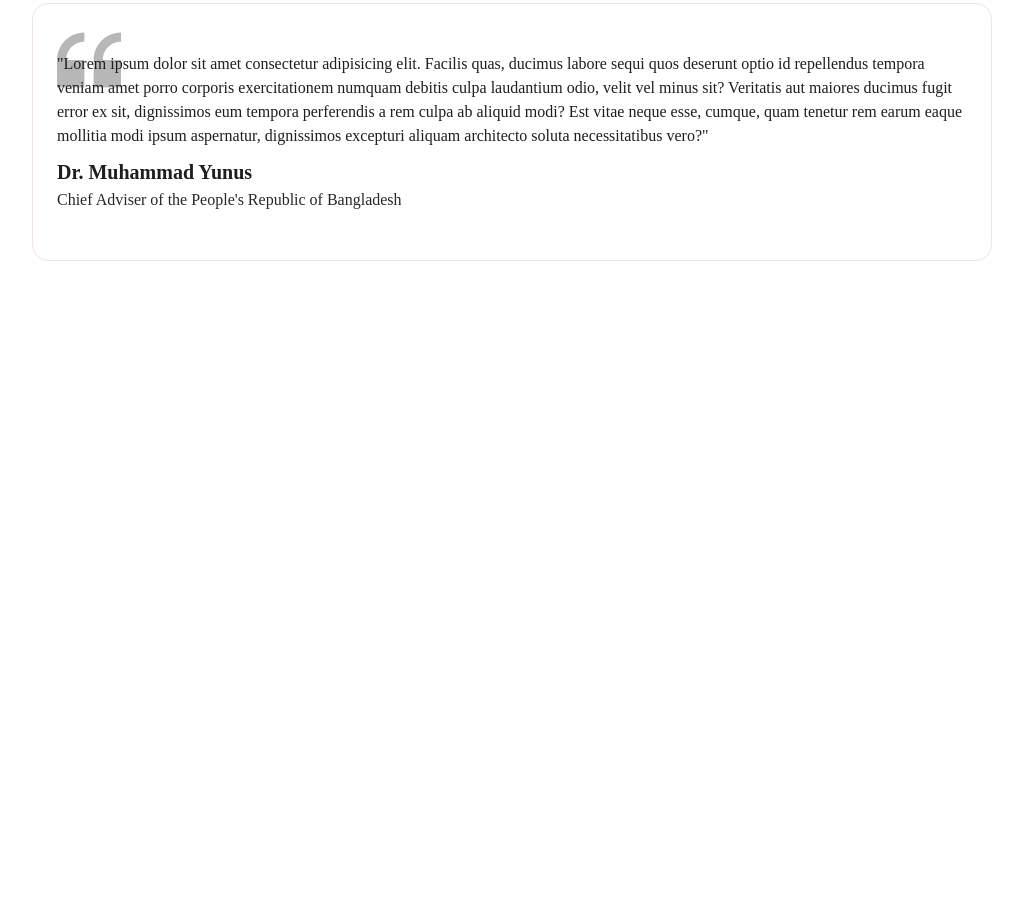
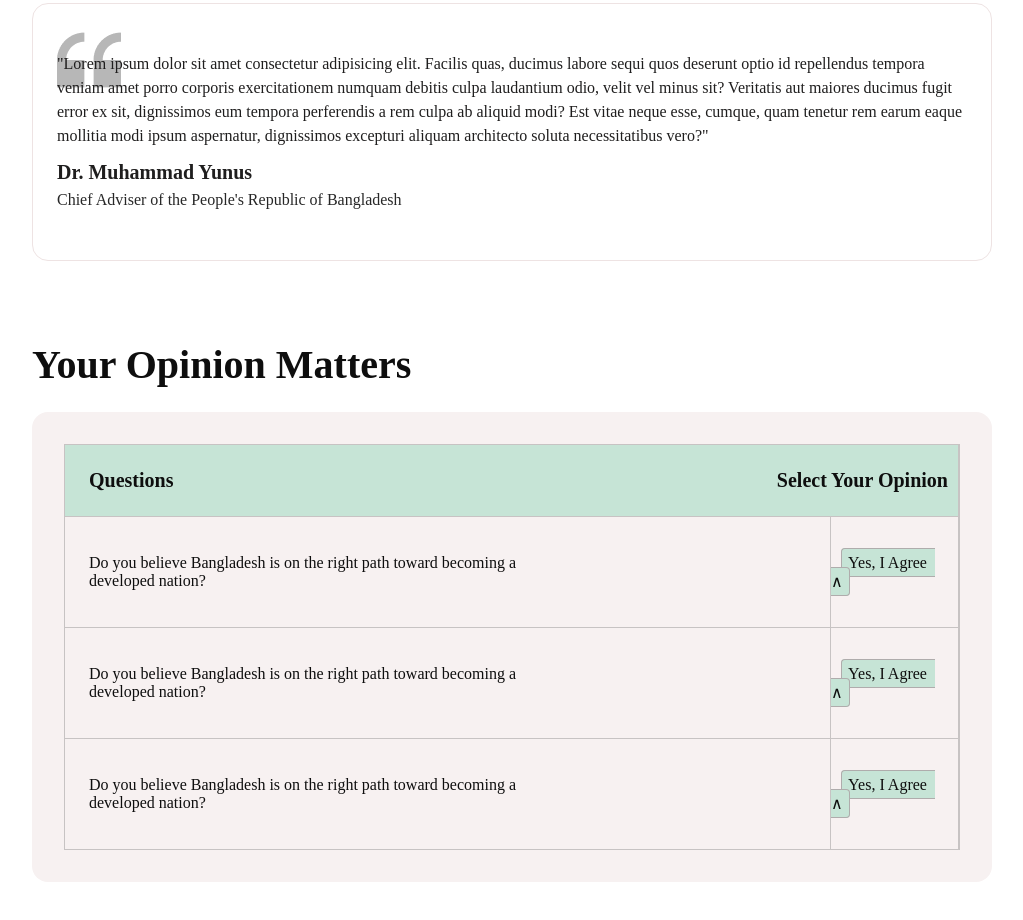
Before and after one commit to Mithun-Roy-Hash/Asignment-1, a plain HTML site: page index.html in a window 1280 px wide. Shown: the part 1835-2755 px from the top of the page, without its empty margins (128-1151 px from the left). Before the commit the page ends 2176 px from the top, so only its background shows below. Drawn offline with Linux system fonts and the light colour scheme.

Commit message:
add opinion section

```diff
--- a/index.html
+++ b/index.html
@@ -140,6 +140,53 @@
 
 
 
+        <!-- opinion section start here -->
+
+        <section class="opinion-container">
+            <h2 class="all-page-title">Your Opinion Matters</h2>
+            <div class="opinion-table">
+                 <table>
+                    <thead>
+                        <tr>
+                            <th colspan="2" style="background-color: #C6E4D6;">
+                                <div class="table-heading">
+                                    <span class="opinion-title" style="margin-left: 24px;">Questions</span><span class="opinion-title" style="margin-right: 10px;">Select Your Opinion</span>
+                                </div>
+                            </th>
+                            <th></th>
+                        </tr>
+                    </thead>
+
+                    <tbody>
+                        <tr>
+                            <td class="opinion-description">
+                                Do you believe Bangladesh is on the right path toward becoming a developed nation?
+                            </td>
+                            <td><span class="opinion-option">Yes, I Agree &nbsp; &and;</span></td>
+                        </tr>
+                        <tr>
+                            <td class="opinion-description">
+                                Do you believe Bangladesh is on the right path toward becoming a developed nation?
+                            </td>
+                            <td><span class="opinion-option">Yes, I Agree &nbsp; &and;</span></td>
+                        </tr>
+                    </tbody>
+
+                    <tfoot>
+                        <tr>
+                            <td class="opinion-description">
+                                Do you believe Bangladesh is on the right path toward becoming a developed nation?
+                            </td>
+                            <td><span class="opinion-option">Yes, I Agree &nbsp; &and;</span></td>
+                        </tr>
+                    </tfoot>
+                 </table>
+            </div>
+        </section>
+
+        <!-- opinion section end here -->
+
+
 
 
 
--- a/styles/style.css
+++ b/styles/style.css
@@ -48,23 +48,6 @@
     font-weight: bold;
     font-size: 32px;
 }
-
-.opinion-title{
-    font-weight: 600px;
-    font-size: 20px;
-}
-
-.opinion-description{
-    font-weight: 600px;
-    font-size: 16px;
-}
-
-.opinion-option{
-    font-weight: 500px;
-    font-size: 16px;
-
-}
-
 
 .btn{
     font-weight: 600px;
@@ -264,6 +247,72 @@ nav ul li{
 
 
 
+/* opinion section start here */
+
+.opinion-container{
+    margin-bottom: 80px;
+}
+
+.opinion-container h2{
+    margin-bottom: 24px;
+}
+
+.opinion-table{
+    padding: 32px;
+    background-color: #f7f1f1;
+    border-radius: 16px;
+}
+
+table{
+    border-collapse: collapse;
+    max-width: 1216px;
+}
+
+
+table, tr, th, td{
+    border: 1px solid rgb(199, 195, 195);
+}
+
+.table-heading{
+    display: flex;
+    justify-content: space-between;
+}
+
+
+
+.opinion-title{
+    font-weight: 600px;
+    font-size: 20px;
+    margin: 24px 0 24px 0;
+}
+
+
+
+.opinion-description{
+    font-weight: 600px;
+    font-size: 16px;
+    padding: 37px 250px 37px 24px;
+}
+
+.opinion-option{
+    font-weight: 500px;
+    font-size: 16px;
+    margin: 10px;
+    padding: 5px 6px;
+    border: 1px solid rgb(175, 172, 172);
+    border-radius: 4px;
+    background-color: #C6E4D6;
+
+}
+
+
+/* opinion section end here */
+
+
+
+
+
+
 
 
 /* main section end here */
```
